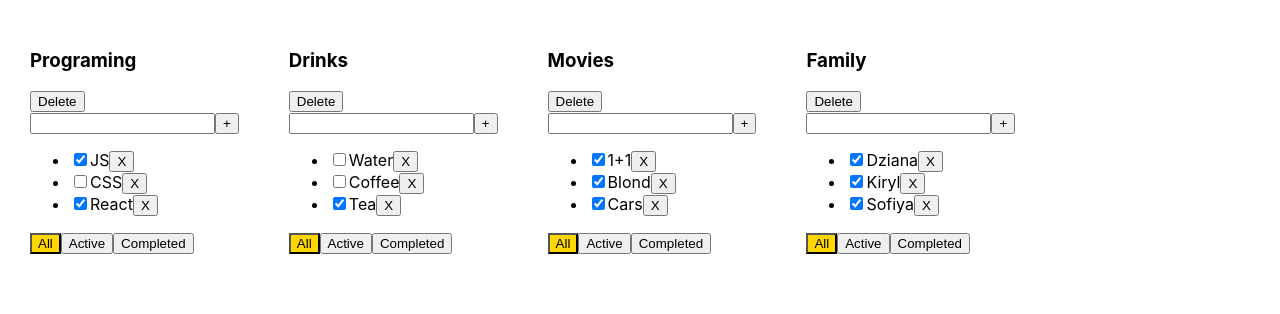
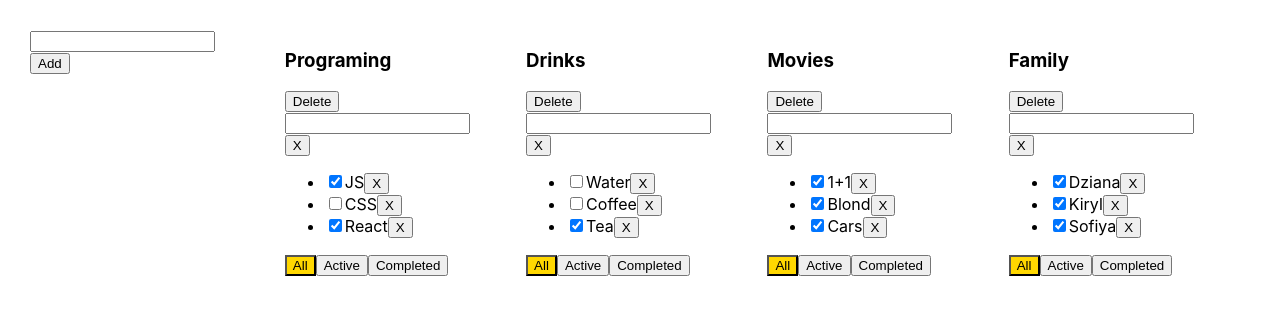
Before and after one commit to DianaBabiak/todolist, a React (Vite) app: page / in a window 1280 px wide. Shown: the top 314 px of the page. Built offline with nearby package versions, Linux system fonts and the light colour scheme.

Commit message:
add addTodo and addTodoItem

```diff
--- a/package.json
+++ b/package.json
@@ -10,10 +10,12 @@
     "preview": "vite preview"
   },
   "dependencies": {
+    "@types/uuid": "^9.0.5",
     "clsx": "^2.0.0",
     "node-sass": "^9.0.0",
     "react": "^18.2.0",
-    "react-dom": "^18.2.0"
+    "react-dom": "^18.2.0",
+    "uuid": "^9.0.1"
   },
   "devDependencies": {
     "@types/react": "^18.2.15",
--- a/src/App.tsx
+++ b/src/App.tsx
@@ -2,54 +2,56 @@ import './App.css';
 import {Todolist} from "./components/todolist/Todolist.tsx";
 import {useState} from "react";
 import {TodolistType} from "./propsType.ts";
+import {v1} from "uuid";
+import {AddField} from "./components/addField/AddField.tsx";
 
 function App() {
     const [data, setData] = useState<TodolistType[]>([
         {
             title: 'Programing',
-            id: 1,
+            id: v1(),
             items: [
-                {id: 1.1, label: 'JS', checked: true}, {id: 1.2, label: 'CSS', checked: false},
-                {id: 1.3, label: 'React', checked: true}
+                {id: v1(), label: 'JS', checked: true}, {id: v1(), label: 'CSS', checked: false},
+                {id: v1(), label: 'React', checked: true}
             ]
         },
         {
             title: 'Drinks',
-            id: 2,
+            id: v1(),
             items: [
-                {id: 2.1, label: 'Water', checked: false},
-                {id: 2.2, label: 'Coffee', checked: false},
-                {id: 2.3, label: 'Tea', checked: true}
+                {id: v1(), label: 'Water', checked: false},
+                {id: v1(), label: 'Coffee', checked: false},
+                {id: v1(), label: 'Tea', checked: true}
             ]
         },
         {
             title: 'Movies',
-            id: 3,
+            id: v1(),
             items: [
-                {id: 3.1, label: '1+1', checked: true},
-                {id: 3.2, label: 'Blond', checked: true},
-                {id: 3.3, label: 'Cars', checked: true}
+                {id: v1(), label: '1+1', checked: true},
+                {id: v1(), label: 'Blond', checked: true},
+                {id: v1(), label: 'Cars', checked: true}
             ]
         },
         {
             title: 'Family',
-            id: 4,
+            id: v1(),
             items: [
-                {id: 4.1, label: 'Dziana', checked: true},
-                {id: 4.2, label: 'Kiryl', checked: true},
-                {id: 4.3, label: 'Sofiya', checked: true}
+                {id: v1(), label: 'Dziana', checked: true},
+                {id: v1(), label: 'Kiryl', checked: true},
+                {id: v1(), label: 'Sofiya', checked: true}
             ]
         }])
 
-    const handlerDeleteTodolist = (idTodo: number) => {
+    const handlerDeleteTodolist = (idTodo: string) => {
         const updatedData = data.filter(todo => todo.id !== idTodo)
         setData(updatedData)
     }
 
-    const handlerDeleteTodoItem = (idTodo: number, idItem: number) => {
+    const handlerDeleteTodoItem = (idTodo: string, idItem: string) => {
         const updatedData = data.map((todo) => {
             if (todo.id === idTodo) {
-                todo.items = todo.items.filter(item=> item.id !== idItem);
+                todo.items = todo.items.filter(item => item.id !== idItem);
             }
             return todo
         })
@@ -57,9 +59,37 @@ function App() {
 
     }
 
+    const handlerAddTodo = (newTitle: string) => {
+        const newTodo = {
+            title: newTitle,
+            id: v1(),
+            items: []
+        }
+        const updatedData = [...data, newTodo]
+        setData(updatedData)
+    }
+
+    const handlerAddTodoItem = (idTodo: string, newTitle: string) => {
+        const updatedData = data.map((todo) => {
+            if (todo.id === idTodo) {
+                const newItem = {
+                    id: v1(),
+                    label: newTitle,
+                    checked: false
+                };
+                return {
+                    ...todo,
+                    items: [...todo.items, newItem]
+                };
+            }
+            return todo
+        });
+        setData(updatedData);
+    };
 
     return (
         <div className="App">
+            <AddField handlerAdd={handlerAddTodo} label={'Add'}/>
             {data.map((todo) => {
                 return (
                     <Todolist key={todo.id}
@@ -67,7 +97,8 @@ function App() {
                               id={todo.id}
                               items={todo.items}
                               handlerDeleteTodoItem={handlerDeleteTodoItem}
-                              handlerDeleteTodolist={handlerDeleteTodolist}/>
+                              handlerDeleteTodolist={handlerDeleteTodolist}
+                              handlerAddTodoItem={handlerAddTodoItem}/>
                 )
             })}
         </div>
--- /dev/null
+++ b/src/components/addField/AddField.tsx
@@ -0,0 +1,43 @@
+import {useState} from "react";
+
+
+interface AddFieldProps {
+    handlerAdd: (newTitle: string) => void
+    label: string
+}
+
+
+export const AddField = ({handlerAdd, label}: AddFieldProps) => {
+    const [value, setValue] = useState('')
+    const onChangeValueInput = (e) => {
+        const addedValue = e.target.value
+        setValue(addedValue)
+        console.log(value)
+
+    }
+
+    const onClickAdd = () => {
+        handlerAdd?.(value)
+        setValue('')
+    }
+
+    const onKeyDownAdd =(e)=>{
+        if(e.key==='Enter'){
+            handlerAdd?.(value)
+            setValue('')
+        }
+    }
+
+
+    return (
+        <div>
+            <input value={value}
+                   onChange={onChangeValueInput}
+                   onKeyDown={onKeyDownAdd}/>
+
+            <button onClick={onClickAdd}>{label}</button>
+        </div>
+    )
+
+
+}
--- a/src/components/todoItem/TodoItem.tsx
+++ b/src/components/todoItem/TodoItem.tsx
@@ -2,15 +2,16 @@ import {TodoItemType} from "../../propsType.ts";
 
 
 interface TodoItemProps extends TodoItemType {
-    handlerDeleteTodoItem: (idItem:number)=>void
+    handlerDeleteTodoItem: (idItem: string) => void
 
 }
+
 export const TodoItem = ({label, id, checked, handlerDeleteTodoItem}: TodoItemProps) => {
     return (
         <li>
             <input type="checkbox" checked={checked}/>
             <span>{label}</span>
-            <button onClick={()=>handlerDeleteTodoItem(id)}>X</button>
+            <button onClick={() => handlerDeleteTodoItem(id)}>X</button>
         </li>
     )
 
--- a/src/components/todolist/Todolist.tsx
+++ b/src/components/todolist/Todolist.tsx
@@ -3,63 +3,79 @@ import {TodoItem} from "../todoItem/TodoItem.tsx";
 import {useState} from "react";
 import {clsx} from 'clsx';
 import styles from './Todolist.module.scss'
+import {AddField} from "../addField/AddField.tsx";
 
 
 interface TodoListProps extends TodolistType {
-    handlerDeleteTodolist:(idTodo:number)=>void
-    handlerDeleteTodoItem:(idTodo:number, idItem:number)=>void
+    handlerDeleteTodolist: (idTodo: string) => void
+    handlerDeleteTodoItem: (idTodo: string, idItem: string) => void
+    handlerAddTodoItem: (idTodo: string, newTitle: string) => void
 
 }
 
 
-export const Todolist = ({title, id, items,handlerDeleteTodolist, handlerDeleteTodoItem}:TodoListProps)=>{
+export const Todolist = ({
+                             title,
+                             id,
+                             items,
+                             handlerDeleteTodolist,
+                             handlerDeleteTodoItem,
+                             handlerAddTodoItem
+                         }: TodoListProps) => {
     const [status, setStatus] = useState(TodoItemStatus.All)
-    const filterItems = items.filter((item)=>{
-        if (status===TodoItemStatus.All){
+    const filterItems = items.filter((item) => {
+        if (status === TodoItemStatus.All) {
             return item
-        } return  status===TodoItemStatus.Completed
-                  ? item.checked
-                  : !item.checked
+        }
+        return status === TodoItemStatus.Completed
+            ? item.checked
+            : !item.checked
 
     })
 
 
+    const onDeleteTodoItem = (idItem: string) => {
+        handlerDeleteTodoItem(id, idItem)
+    }
 
-
-
- const onDeleteTodoItem =(idItem:number)=>{
-     handlerDeleteTodoItem(id,idItem)
- }
-
+    const onAddTodoItem = (newTitle: string) => {
+        handlerAddTodoItem(id, newTitle)
+    }
 
 
     return (
         <div>
             <h3>{title}</h3>
-            <button onClick={()=>handlerDeleteTodolist(id)}>Delete</button>
-            <div>
-                <input/>
-                <button>+</button>
-            </div>
+            <button onClick={() => handlerDeleteTodolist(id)}>Delete</button>
+            <AddField handlerAdd={onAddTodoItem} label={'X'}/>
             <ul>
-                {filterItems.map((item)=>{
-                    return(
+                {filterItems.map((item) => {
+                    return (
                         <TodoItem key={item.id}
                                   label={item.label}
                                   checked={item.checked}
                                   id={item.id}
-                                  handlerDeleteTodoItem = {onDeleteTodoItem}/>
+                                  handlerDeleteTodoItem={onDeleteTodoItem}/>
                     )
                 })}
 
             </ul>
             <div>
-                <button onClick={()=>{setStatus(TodoItemStatus.All)}}
-                        className={clsx(styles.button, {[styles.selectedButton]: status === TodoItemStatus.All})}>All</button>
-                <button onClick={()=>{setStatus(TodoItemStatus.Active)}}
-                        className={clsx(styles.button, {[styles.selectedButton]: status === TodoItemStatus.Active})}>Active</button>
-                <button onClick={()=>{setStatus(TodoItemStatus.Completed)}}
-                        className={clsx(styles.button, {[styles.selectedButton]: status === TodoItemStatus.Completed})}>Completed</button>
+                <button onClick={() => {
+                    setStatus(TodoItemStatus.All)
+                }}
+                        className={clsx(styles.button, {[styles.selectedButton]: status === TodoItemStatus.All})}>All
+                </button>
+                <button onClick={() => {
+                    setStatus(TodoItemStatus.Active)
+                }}
+                        className={clsx(styles.button, {[styles.selectedButton]: status === TodoItemStatus.Active})}>Active
+                </button>
+                <button onClick={() => {
+                    setStatus(TodoItemStatus.Completed)
+                }}
+                        className={clsx(styles.button, {[styles.selectedButton]: status === TodoItemStatus.Completed})}>Completed
+                </button>
             </div>
         </div>
 
```
Also changed, not shown: src/propsType.ts (+4 -4 lines), 1 other file (tests, documents, lock files or other folders).
